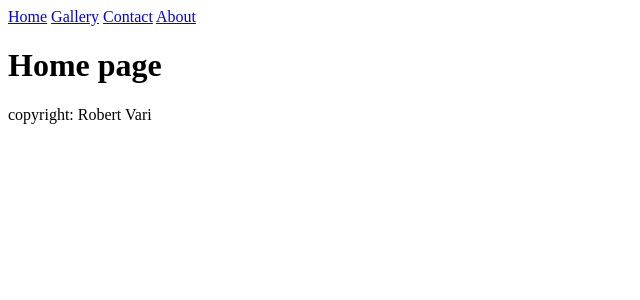
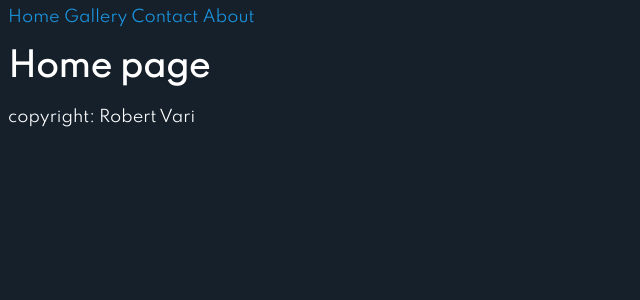
Before and after one commit to robertvari/photo_studio_200229, a Django app: template templates/home.html in a window 1280 px wide. Shown: the top 300 px of the page, without its empty margins (0-640 px from the left). Run offline with Django 3.2, Linux system fonts and the light colour scheme; the template is opened without the code that fills it, so the values that code supplies are empty.

Commit message:
Basic site style

```diff
--- a/photo_studio/settings.py
+++ b/photo_studio/settings.py
@@ -120,3 +120,6 @@ USE_TZ = True
 # https://docs.djangoproject.com/en/3.0/howto/static-files/
 
 STATIC_URL = '/static/'
+STATICFILES_DIRS = [
+    os.path.join(BASE_DIR, "static"),
+]
--- /dev/null
+++ b/static/css/main.css
@@ -0,0 +1,14 @@
+body{
+    background-color: #15202B;
+    color: white;
+    font-family: 'Spartan';
+}
+
+a{
+    color: rgb(27, 149, 224);
+    text-decoration: none;
+}
+
+a:hover{
+    color: white;
+}
--- a/templates/_base.html
+++ b/templates/_base.html
@@ -1,8 +1,12 @@
 <!DOCTYPE html>
+{% load static %}
+
 <html lang="en">
 <head>
     <meta charset="UTF-8">
     <title>Photo Studio {% block title %}{% endblock title%}</title>
+    <link href="https://fonts.googleapis.com/css?family=Spartan&display=swap" rel="stylesheet">
+    <link rel="stylesheet" href='{% static "css/main.css" %}'>
 </head>
 <body>
     {% include '_menu.html' %}
```
